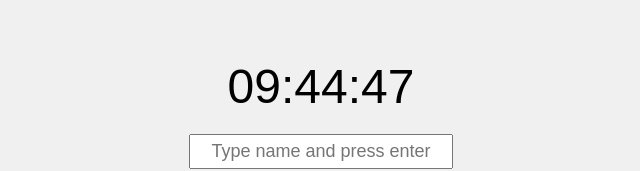
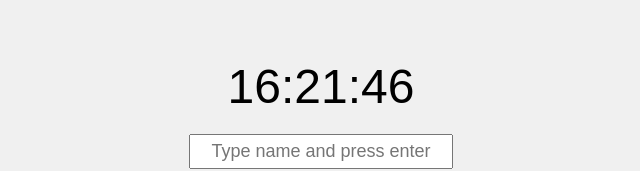
Before and after one commit to scholtzk/MegaTag, a plain HTML site: page index.html in a window 1280 px wide. Shown: the part 240-411 px from the top of the page, without its empty margins (319-959 px from the left). Drawn offline with Linux system fonts and the light colour scheme; no server answers.

Commit message:
Update index.html

```diff
--- a/index.html
+++ b/index.html
@@ -100,7 +100,7 @@
             if (gameEnded) return;
 
             const now = new Date();
-            const endTime = new Date(now.getFullYear(), now.getMonth(), now.getDate(), 17, 23, 00);
+            const endTime = new Date(now.getFullYear(), now.getMonth(), now.getDate(), 23, 59, 59);
             const timeLeft = Math.max(Math.floor((endTime - now) / 1000), 0);
 
             const hours = Math.floor(timeLeft / 3600);
```
